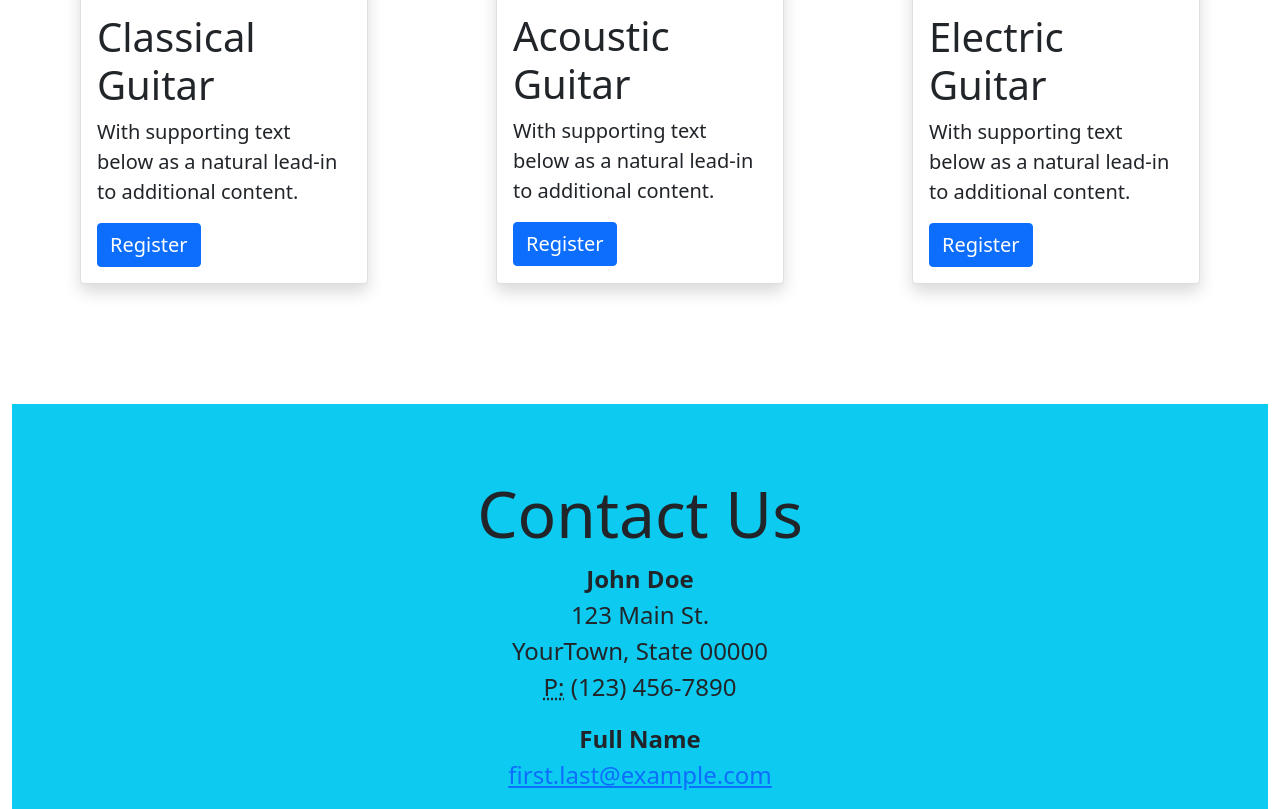
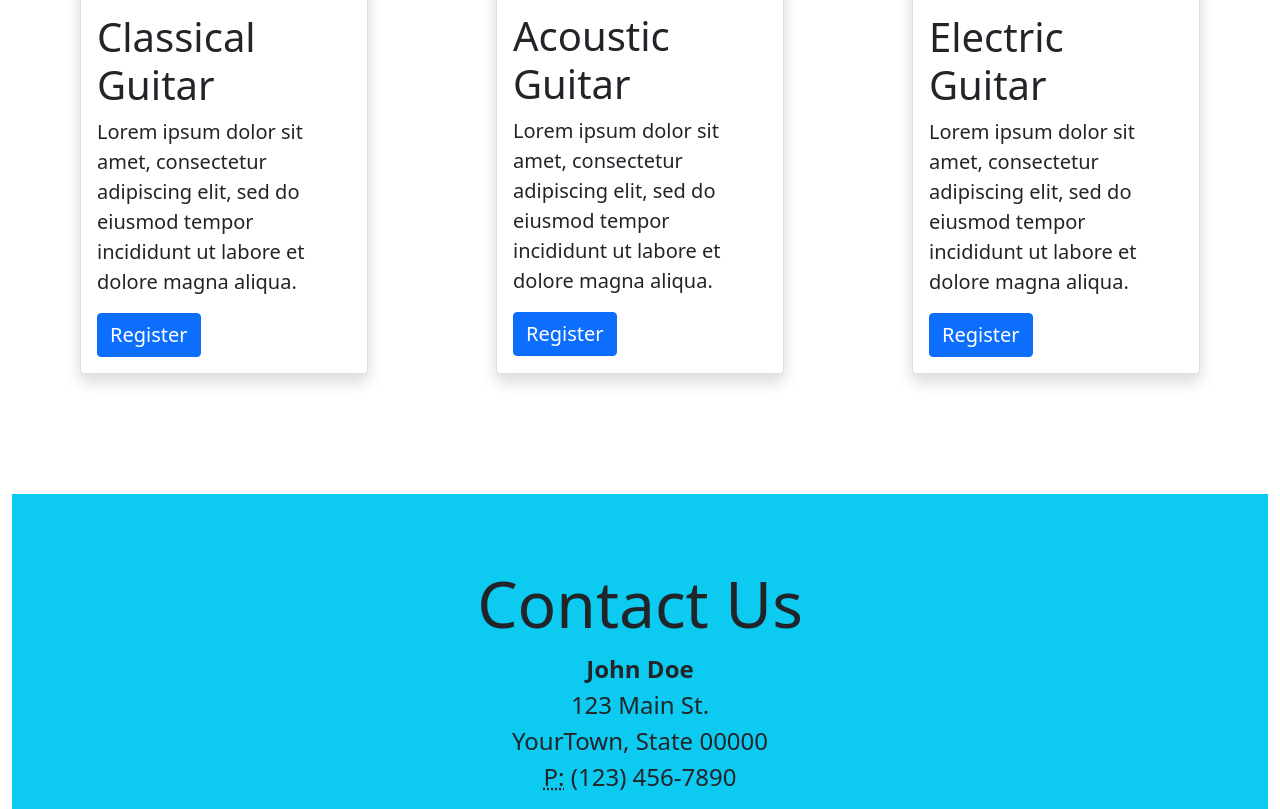
Before and after one commit to garricode/guitar-classes-page, a plain HTML site: page index.html in a window 1280 px wide. Shown: the part 2208-3017 px from the top of the page. Drawn offline with nearby package versions, Linux system fonts and the light colour scheme.

```diff
--- a/index.html
+++ b/index.html
@@ -11,7 +11,7 @@
     <link href="styles/bootstrap.min.css" rel="stylesheet">
     <link href="styles/style.css" rel="stylesheet">
     <title>Private Guitar Lessons</title>
-    <meta name="description" content="Prototype for a guitar classes' website">
+    <meta name="description" content="Prototype for a guitar classes website">
     <meta name="keywords" content="Guitar, Acoustic, Electric, Classical">
     <meta name="author" content="Rafael Garrigos">
 </head>
@@ -102,9 +102,9 @@
                                 <img src="images/Sunny_January_11_2015.jpg" class="card-img-top" alt="...">
                                 <div class="card-body">
                                     <h5 class="card-title display-6">Classical Guitar</h5>
-                                    <p class="card-text fs-5 text lh-base">With supporting text below as a natural
-                                        lead-in to additional
-                                        content.</p>
+                                    <p class="card-text fs-5 text lh-base">Lorem ipsum dolor sit amet, consectetur
+                                        adipiscing elit, sed do eiusmod tempor incididunt ut labore et dolore magna
+                                        aliqua.</p>
                                     <a href="#" class="btn btn-primary fs-5">Register</a>
                                 </div>
                             </div>
@@ -114,9 +114,9 @@
                                 <img src="images/acoustic-guitar.jpg" class="card-img-top" alt="...">
                                 <div class="card-body">
                                     <h5 class="card-title display-6">Acoustic Guitar</h5>
-                                    <p class="card-text fs-5 text lh-base">With supporting text below as a natural
-                                        lead-in to additional
-                                        content.</p>
+                                    <p class="card-text fs-5 text lh-base">Lorem ipsum dolor sit amet, consectetur
+                                        adipiscing elit, sed do eiusmod tempor incididunt ut labore et dolore magna
+                                        aliqua.</p>
                                     <a href="#" class="btn btn-primary fs-5">Register</a>
                                 </div>
                             </div>
@@ -126,9 +126,9 @@
                                 <img src="images/electric-guitar.jpg" class="card-img-top" alt="...">
                                 <div class="card-body">
                                     <h5 class="card-title display-6">Electric Guitar</h5>
-                                    <p class="card-text fs-5 text lh-base">With supporting text below as a natural
-                                        lead-in to additional
-                                        content.</p>
+                                    <p class="card-text fs-5 text lh-base">Lorem ipsum dolor sit amet, consectetur
+                                        adipiscing elit, sed do eiusmod tempor incididunt ut labore et dolore magna
+                                        aliqua.</p>
                                     <a href="#" class="btn btn-primary fs-5">Register</a>
                                 </div>
                             </div>
```
